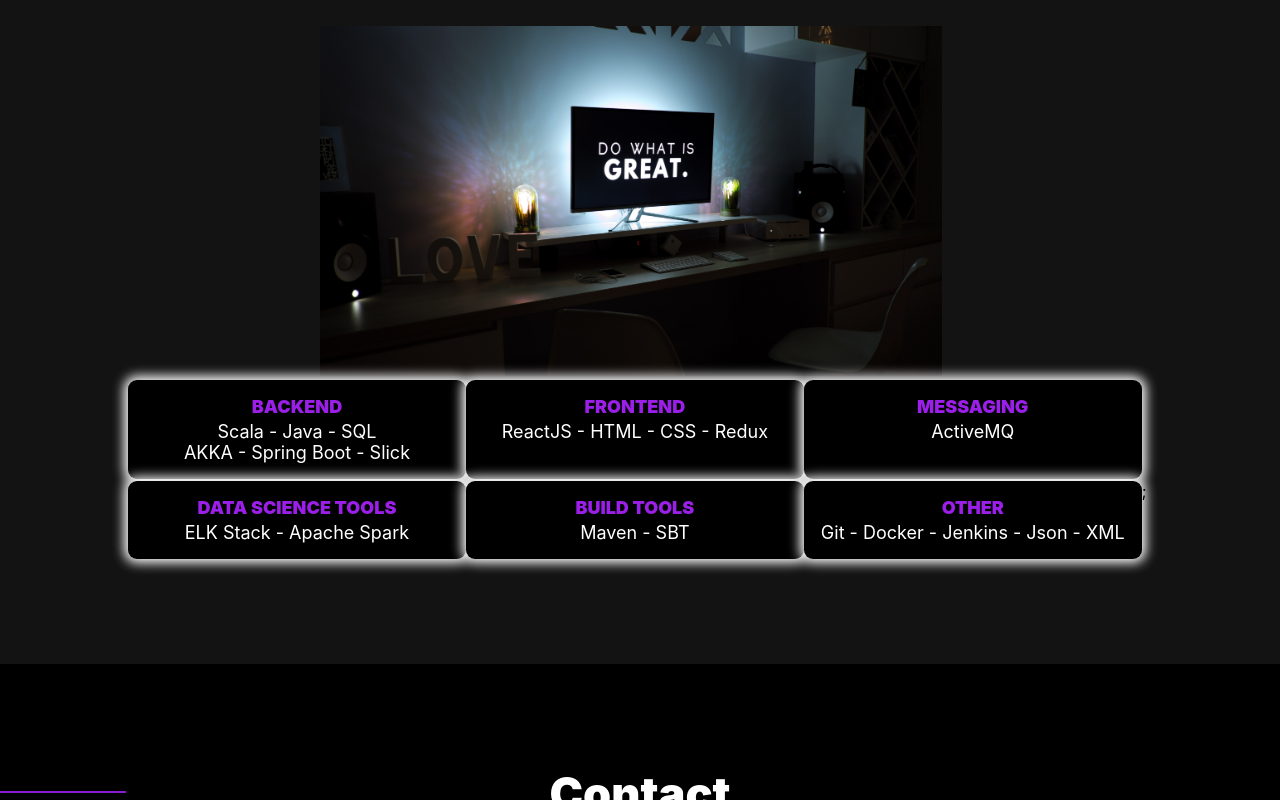
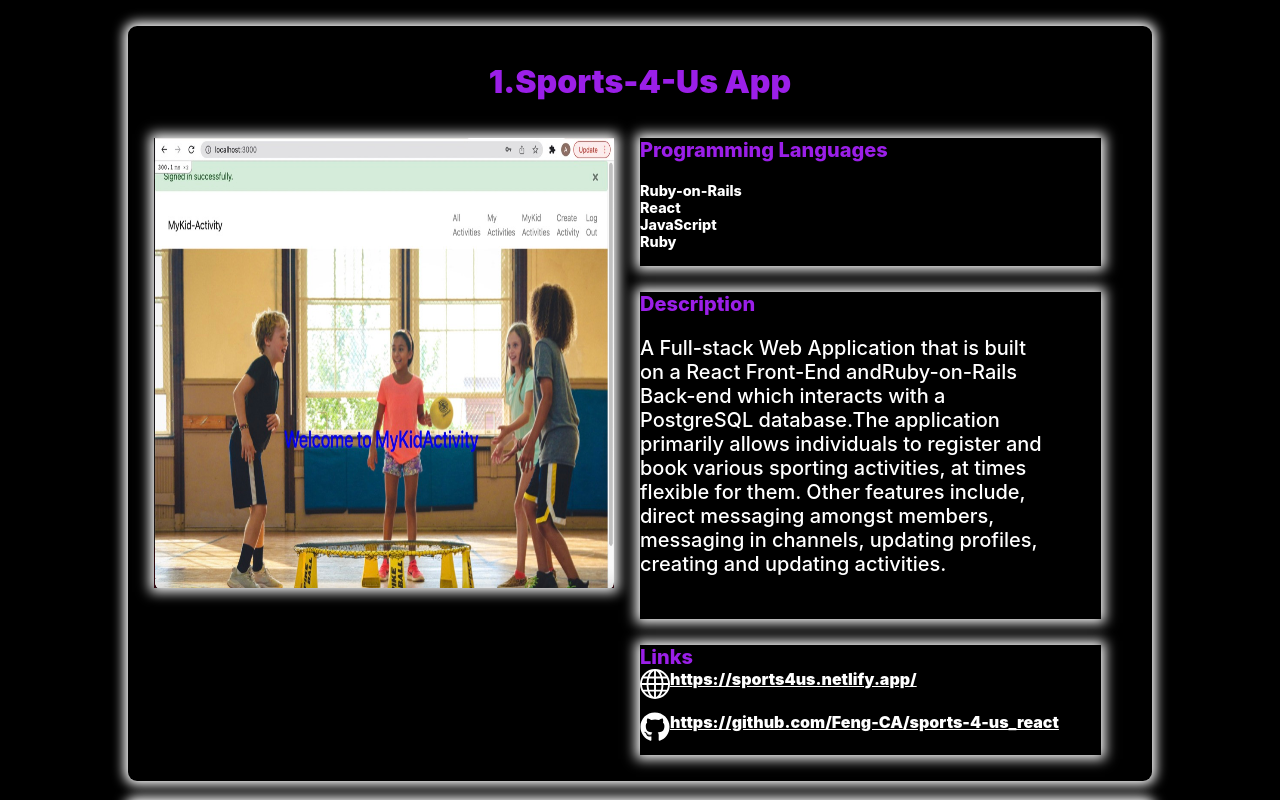
Before and after one commit to Anup-SoftwareDev/Portfolio-React, a React (Create React App) app: page / in a window 1280 px wide. Shown: the part 1880-2680 px from the top of the page. Built offline with nearby package versions, Linux system fonts and the light colour scheme.

Commit message:
rebuild skills

```diff
--- a/src/components/Skills/Skills.js
+++ b/src/components/Skills/Skills.js
@@ -1,55 +1,73 @@
 import classes from './Skills.module.css'
 import PageHeader from './../PageHeader/PageHeader'
-import project from './../../img/projects.jpg';
+import MyKidActivity from './../../img/MyKidActivity.jpeg';
+import sleepingDog from './../../img/sleepingDog.jpg';
+import budget from './../../img/Budget.png';
+//import sports4us from './../../img/sports4us.png';
+import { FaGithub} from "react-icons/fa";
+import {BsGlobe} from "react-icons/bs";
 
-const listTitleStyle = { fontWeight: 900, color: '#9B1FE8', marginBottom: '4px'}
 
-const backendSkills =
-<ul>
-    <li style = {listTitleStyle}>BACKEND</li>
-    <li>Scala - Java - SQL</li>
-    <li>AKKA - Spring Boot - Slick</li>
-</ul>
-const frontEndSkills =
-<ul>
-    <li style = {listTitleStyle}>FRONTEND</li>
-    <li>ReactJS - HTML - CSS - Redux</li>
-</ul>
+import projects from './projects.json';
 
-const messagingSkills =
-<ul>
-    <li style = {listTitleStyle}>MESSAGING</li>
-    <li>ActiveMQ</li>
+const listTitleStyle = { fontWeight: 900, fontSize: '2rem' , color: '#9B1FE8', marginBottom: '4px'}
 
-</ul>
+const array = [MyKidActivity, MyKidActivity, sleepingDog, budget]
+const Skills = () => {
+    //console.log(projects[1].languages)
 
-const dataScienceSkills =
-<ul>
-    <li style = {listTitleStyle}>DATA SCIENCE TOOLS</li>
-    <li>ELK Stack - Apache Spark</li>
-</ul>
-const buildToolsSkills =
-<ul>
-    <li style = {listTitleStyle}>BUILD TOOLS</li>
-    <li>Maven - SBT</li>
-</ul>
-const otherSkills =
-<ul>
-    <li style = {listTitleStyle}>OTHER</li>
-    <li>Git - Docker - Jenkins - Json - XML</li>
-</ul>
-const totalSkills = [backendSkills, frontEndSkills, messagingSkills, dataScienceSkills, buildToolsSkills,otherSkills  ]
+    const handleURL = (url) => {
 
-const Skills = () => {
+        return () => window.open(url, "_blank")
+    }
+
     return (
     <div className = {classes.Skills} id = "skills">
-         <PageHeader title={'What about Projects?'}/>
-         <img src={project} alt = "project"></img>
+            <PageHeader title={'Projects'}/>
             <div className={classes.Container}>
-            {totalSkills.map((skills)=>{
+
+            { /*  {totalSkills.map((skills)=>{  */}
+            {projects.map((project)=>{
                     return(
                         <div className = {classes.List}>
-                        {skills}
+                             <div className={classes.Heading}>
+                                <ul>
+                                    <li style = {listTitleStyle}>{project.number}.{project.name}</li>
+                                </ul>
+                            </div>
+                             <div className={classes.Box}>
+                                <div className={classes.ImageLink}>
+                                {console.log(array[project.image])}
+                                    <img src = {array[project.image]} alt = 'project'/>
+                                </div>
+                                <div className={classes.Details}>
+                                    <div className = {classes.Containers}>Programming Languages
+                                        <ul>
+                                            {project.languages.map((lan)=>{return(<li>{lan}</li>)})}
+                                        </ul>
+                                    </div>
+                                    <div className = {classes.Description}>Description
+                                        <p>{project.Description}</p>
+                                    </div>
+                                    <div className = {classes.Links}>
+                                            Links
+                                            {(project.website)&&
+                                                <div className = {classes.Website}>
+                                                <BsGlobe color = 'white' size='30px' style ={{padding: '0%'}} onClick={handleURL(project.website)}/>
+                                                <a href={project.website} target="_blank" rel="noopener noreferrer">{project.website}</a>
+                                            </div>}
+                                            {(project.github)&&
+                                            <div className = {classes.Github}>
+                                                <FaGithub color = 'white' size='30px' style ={{padding: '0%'}} onClick={handleURL(project.github)}/>
+                                                <a href={project.github} target="_blank" rel="noopener noreferrer">{project.github}</a>
+                                            </div>}
+                            </div>
+
+                                </div>
+                            </div>
+
+
+
                         </div>
                     )
                     })};
--- a/src/components/Skills/Skills.module.css
+++ b/src/components/Skills/Skills.module.css
@@ -1,15 +1,26 @@
 .Skills{
-    background-color: #141313;
+    background-color: black;
     padding-bottom: 5%;
     padding-top: 0%;
-    height: 100vh;
+    position: relative;
+    display: flex;
+    flex-direction: column;
+    width: 100vw;
 
 }
+.Heading{
+    padding-bottom: 2%;
+    padding-top: 2%;
+}
 
-.Skills img{
-  height: 350px;
-  margin-left: 25%;
 
+.Skills .ImageLink img{
+  width: 90%;
+  height: 70%;
+  max-width: 600px;
+  box-shadow: 0 0 12px 4px white;
+  margin: 0% 5% 5% 5%;
+  border-width: 5%;
 }
 
 
@@ -31,15 +42,17 @@
     flex-wrap: wrap;
     margin-left: 10%;
     margin-right: 10%;
+    background-color: black;
 
 }
 
 .Skills .Container .List {
-    flex-basis: 33%;
+
     background-color: black;
     box-shadow: 0 0 12px 4px white;
     border-radius: 9px;
-    margin-bottom: 2px;
+    margin-bottom: 2%;
+
 }
 
 .Skills .List ul li {
@@ -47,3 +60,126 @@
     justify-content: center;
     font-size: 18px;
 }
+.Skills .List .Box {
+    display: flex;
+    color: white;
+    font-weight: 800;
+    width: 100%;
+}
+
+.Skills .Containers {
+    color: #9B1FE8;
+    box-shadow: 0 0 12px 4px white;
+    margin-bottom: 5%;
+    width: 90%;
+    height: 20%;
+    flex-wrap: wrap;
+}
+.Skills .Details{
+    font-size: 1.25em;
+    width: 50%;
+    margin-bottom: 0;
+
+    display: flex;
+    flex-direction: column;
+    justify-content: flex-start;
+
+}
+
+.Skills .Containers ul li{
+   font-size: 0.9rem;
+   justify-content: left;
+}
+
+.Skills .Containers ul{
+   padding-bottom: 5%;
+}
+
+.Skills .Description{
+    color: #9B1FE8;
+    box-shadow: 0 0 12px 4px white;
+    width: 90%;
+    margin-bottom: 5%;
+    flex-wrap: wrap;
+}
+
+.Skills .Description p{
+    padding-left:0;
+    width: 90%;
+    padding-bottom: 5%;
+    font-size: 1.25rem;
+    justify-content: left;
+ }
+
+ .ImageLink{
+    width: 50%;
+ }
+
+
+ .Box .ImageLink .Links{
+
+    width: 90%;
+    margin-left: 5%;
+    color: #9B1FE8;
+    box-shadow: 0 0 4px 4px white;
+ }
+.Links{
+    display: flex;
+    flex-direction: column;
+    height: 20%;
+    font-size: 1.25rem;
+    color: #9B1FE8;
+    box-shadow: 0 0 12px 4px white;
+    width: 90%;
+    height: 20%;
+    margin-bottom: 5%;
+}
+
+.Links p{
+    font-size: 1rem;
+}
+
+.Website{
+    display: flex;
+    flex-direction: row;
+    height: 50%;
+
+}
+
+.Website a{
+
+    margin-left: 0;
+}
+
+.Github{
+    display: flex;
+    flex-direction: row;
+
+    height: 50%;
+
+}
+
+.Github a{
+
+    margin-left: 0;
+}
+
+
+@media (max-width:900px){
+
+    .Skills .List .Box {
+
+        flex-direction: column;
+        width: 100%;
+    }
+    .ImageLink{
+        width: 100%;
+     }
+
+     .Skills .Details{
+        width: 100%;
+        margin-left: 5%;
+     }
+
+
+}
--- /dev/null
+++ b/src/components/Skills/projects.json
@@ -0,0 +1,10 @@
+[
+    {"number":"1","name":"Sports-4-Us App", "languages":["Ruby-on-Rails", "React", "JavaScript", "Ruby"], "Description":"A Full-stack Web Application that is built on a React Front-End andRuby-on-Rails Back-end which interacts with a PostgreSQL database.The application primarily allows individuals to register and book various sporting activities, at times flexible for them. Other features include, direct messaging amongst members, messaging in channels, updating profiles, creating and updating activities.","website":"https://sports4us.netlify.app/", "github":"https://github.com/Feng-CA/sports-4-us_react", "image":"1"},
+
+{"number":"2","name":"My-Kid-Activity App", "languages":["Ruby-on-Rails", "Bootstrap"], "Description":"A prototype two-sided Marketplace Application, that facilitates children's extracurricular activities.It allows organisations to register activities and parents to register children into different activities.","website":"https://morning-garden-60590.herokuapp.com/", "github":"https://github.com/Anup-SoftwareDev/MyKid_Activity_app", "image":"1"},
+
+{"number":"3","name":"Canine Wisdom", "languages":["JavaScript","React"],  "Description":"A simple Web application built in React to practice using State and third-party APIs.It fetches from two external APIs to output a picture of a dog, a famous quotation and its author's name at the press of a button.","website":"https://caninewisdom.netlify.app/", "github":"https://github.com/Anup-SoftwareDev/canineWisdom", "image":"2"},
+
+{"number":"4","name":"Budget Solutions", "languages":["Ruby"],  "Description":"An application designed to run in the Terminal and allows users to enter various information regarding their personal expenses and Income. The application calculates the user's current budget situation,offers solutions on how to improve it and outputs all the data into a text file.","website":"", "github":"https://github.com/Anup-SoftwareDev/Budget-Solutions", "image":"3"}
+
+]
```
Lines whose indentation alone changed are shown as unchanged.
